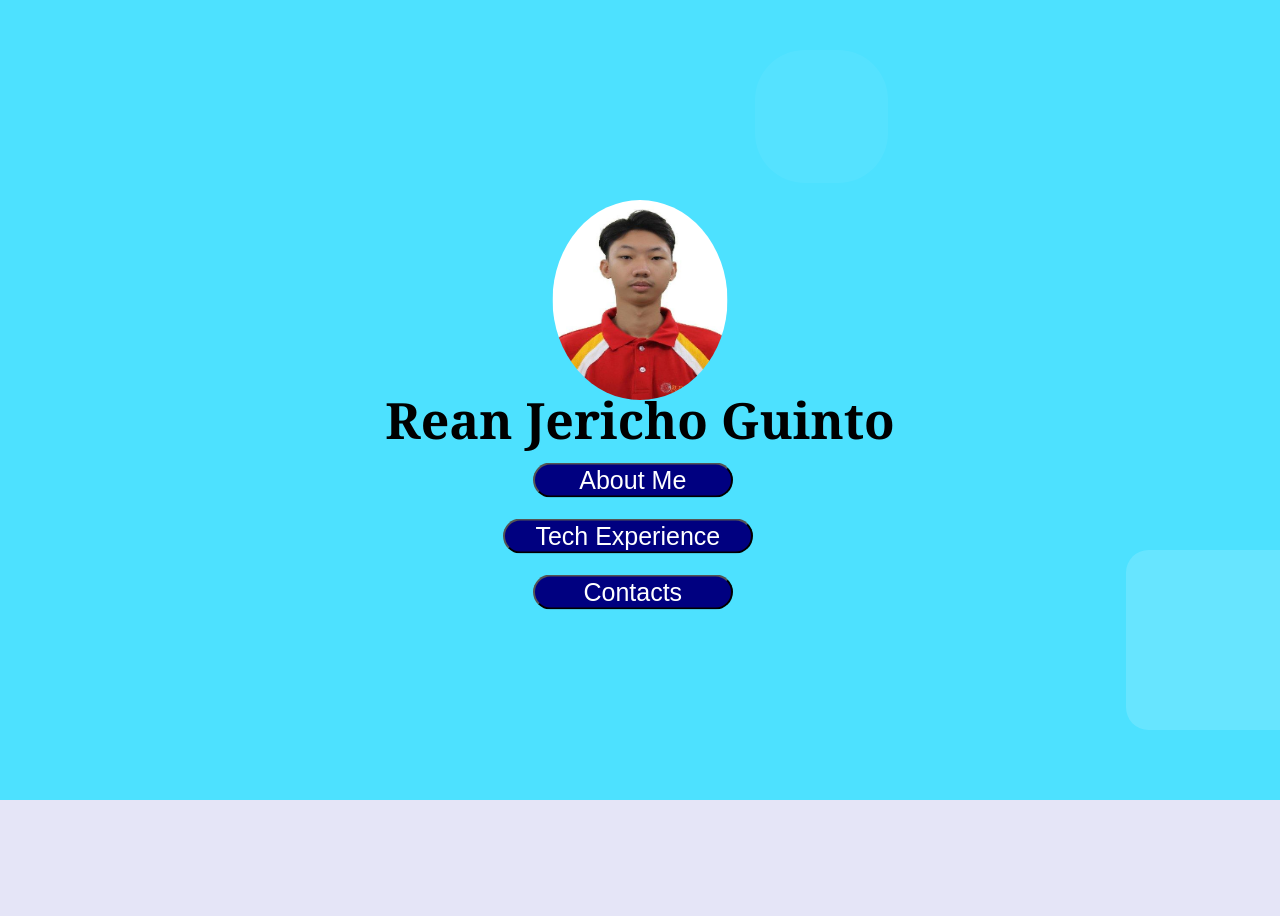
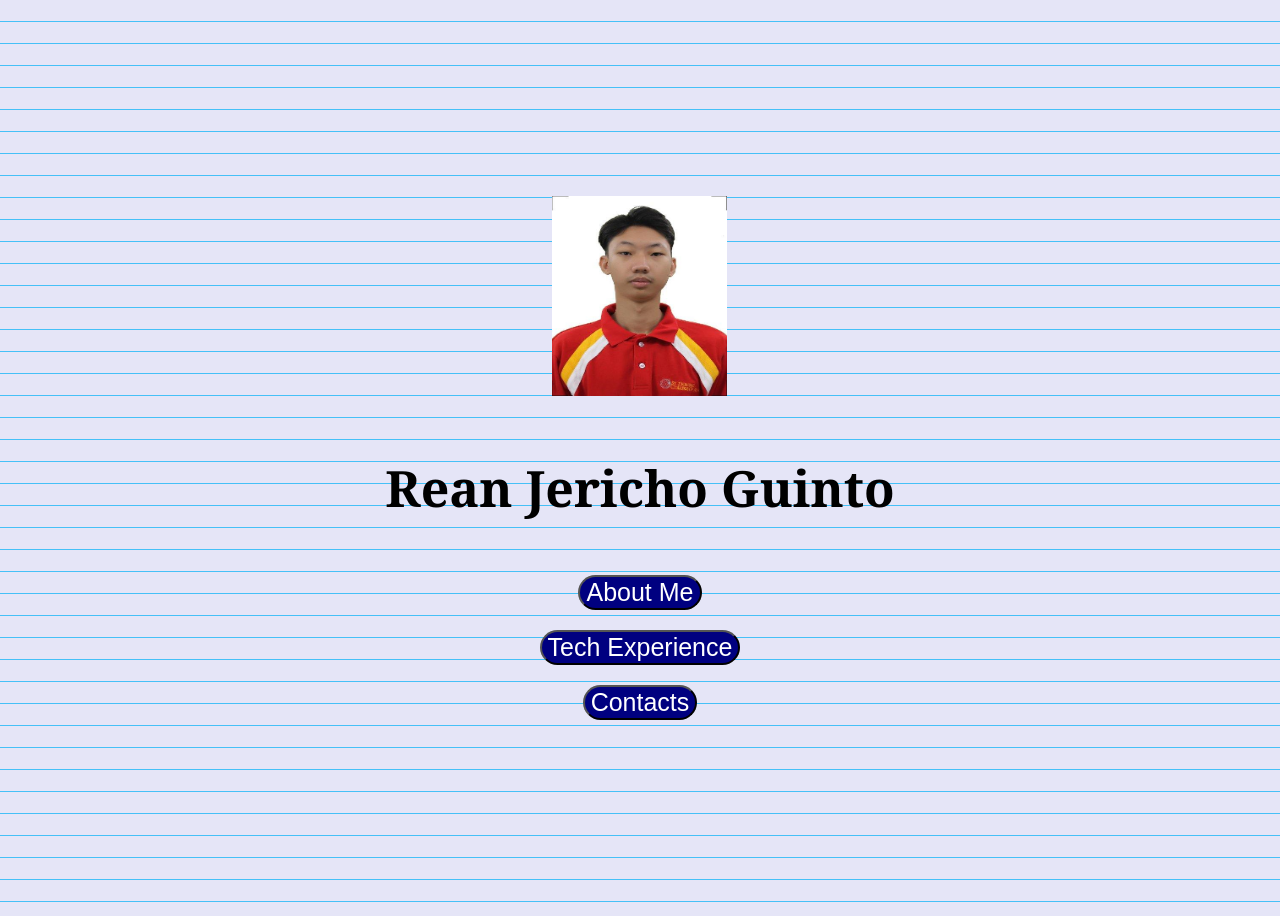
Before and after one commit to JrkoG/portfolio, a plain HTML site: page index.html in a window 1280 px wide. Before the commit the page ends 800 px from the top, so only its background shows below. Drawn offline with Linux system fonts and the light colour scheme.

Commit message:
changed cert to different certs, used flexbox in home page and contacts page

```diff
--- a/index.html
+++ b/index.html
@@ -6,53 +6,23 @@
     <meta name="viewport" content="width=device-width, initial-scale=1.0">
     <title>Rean Jericho Guinto</title>
     <style>
-      h1 {
-        text-align: center;
-        position: absolute;
-        top: 44%;
-        left: 50%;
-        transform:translateX(-50%);
-      }
     </style>
 </head>
 <body>
-
-  <div>
-    <ul class="background">
-      <li></li>
-      <li></li>
-      <li></li>
-      <li></li>
-      <li></li>
-      <li></li>
-      <li></li>
-      <li></li>
-      <li></li>
-      <li></li>
-      <li></li>
-      <li></li>
-      <li></li>
-      <li></li>
-      <li></li>
-      <li></li>
-      <li></li>
-    </ul>
+  <div class="flex-container">
+    <div class="pic">
+      <img src="Guinto_pic.jpg" alt = "homepage pic" height="200px" width="175px">
     </div>
-
-  <h1>Rean Jericho Guinto</h1>
-
-    <img src ="Guinto_pic.jpg" alt = "homepage pic" height="200px" width="175px">
+    <h1 class="name">Rean Jericho Guinto</h1>
     <a href="page2.html">
       <button id="aboutme">About Me</button>
     </a>
-
     <a href="experience.html">
       <button id="experience">Tech Experience</button>
     </a>
-
     <a href="contacts.html">
       <button id="contacts">Contacts</button>
     </a>
-
+  </div>
 </body>
 </html>
--- a/style.css
+++ b/style.css
@@ -1,57 +1,46 @@
-h1 {
-    display: flexbox;
+.name {
+    flex-shrink: 1;
     font-family: Georgia, 'Times New Roman', Times, serif;
     font-size: 50px;
 }
 
-img {
-    position: absolute;
-    top: 25%;
-    left: 50%;
-    transform: translateX(-50%);
-    border-radius: 50%;
+.pic {
+  border-radius: 50%;
+}
+
+.flex-container {
+  min-height: 900px;
+  display: flex;
+  gap: 20px;
+  align-items: center;
+  align-content: center;
+  justify-content: center;
+  flex-direction: column;
+  flex-wrap: wrap;
 }
 
 #aboutme {
-    display: flexbox;
     font-size: 25px;
     background-color: navy;
     border-radius: 30px;
     color: white;
     text-align: center;
-    position: absolute;
-    top: 60%;
-    left: 51%;
-    translate: -60% -50%;
-    width: 200px;
 }
 
 #experience {
-    display: flexbox;
     font-size: 25px;
     background-color: navy;
     border-radius: 40px;
     color: white;
     text-align: center;
-    position: absolute;
-    top: 67%;
-    left: 51%;
-    translate: -60% -50%;
-    width: 250px;
 }
 
 #contacts {
-  display: flexbox;
     font-size: 25px;
     background-color: navy;
     border-radius: 30px;
     color: white;
     text-align: center;
-    position: absolute;
-    top: 74%;
-    left: 51%;
-    translate: -60% -50%;
-    width: 200px;
 }
 
 body {
```
Also changed, not shown: contacts.html (+5 -1 lines), experience.html (+2 -2 lines), style2.css (+11 -7 lines), microsoft-ppt.jpg (added), microsoft-word.jpg (added). Lines whose indentation alone changed are shown as unchanged.
